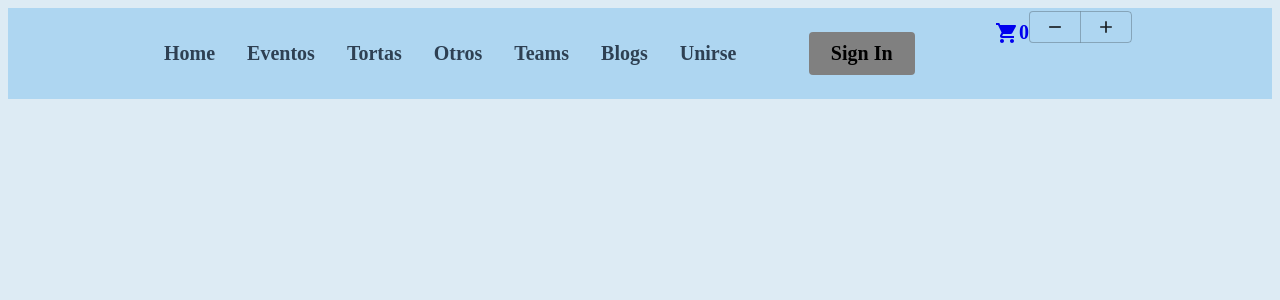
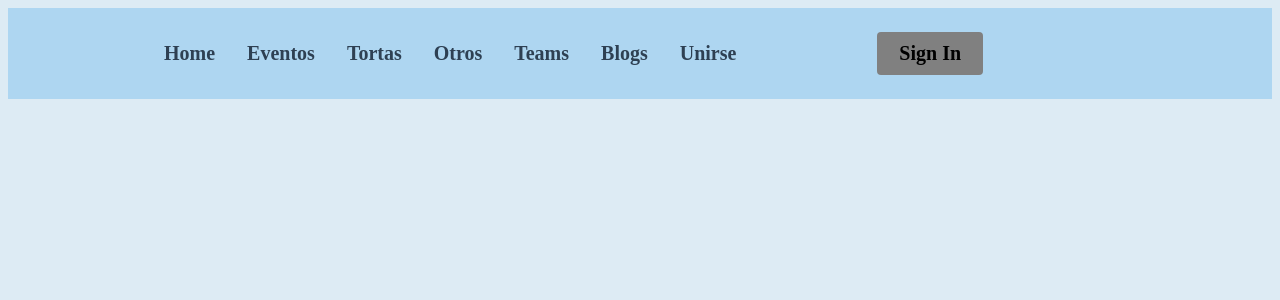
Before and after one commit to BeluPuentes/React.js-Bakery, a React (Create React App) app: page /comprar/1 in a window 1280 px wide. Shown: the top 300 px of the page. Built offline with nearby package versions, Linux system fonts and the light colour scheme.

Commit message:
Cart Hidden

```diff
--- a/src/components/CartWidget/CartWidget.js
+++ b/src/components/CartWidget/CartWidget.js
@@ -14,14 +14,22 @@ import { BsFillTrashFill } from "react-icons/bs";
 
 export default function App() {
 const [count, setCount] = React.useState(0);
-const {cantidadCart} =useContext(CartContext)
+const {cantidadCart, cart} =useContext(CartContext)
+if (cart.length ===0)
+	{
+		return (
+			<div className="cartHidden"></div>
+		)
+
+
+	}
 
 return (
 	<div>
 
 	<Link to="/cart">
+	<div >
 
-	<div >
 		<Badge color="secondary" badgeContent={count}>
 		<ShoppingCartIcon />{" "}
 
```
